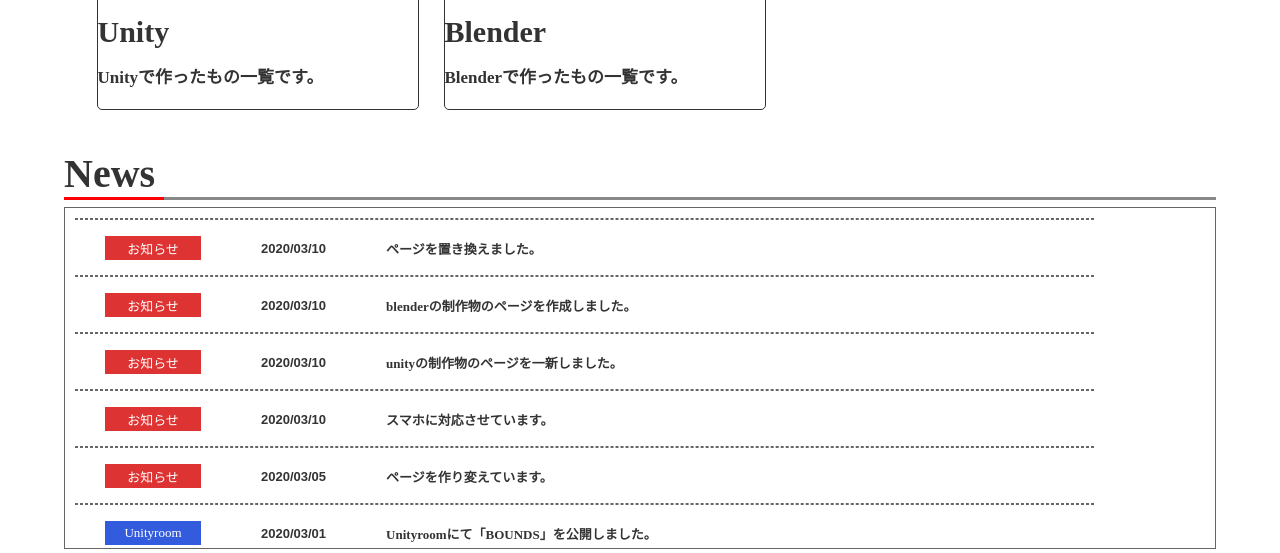
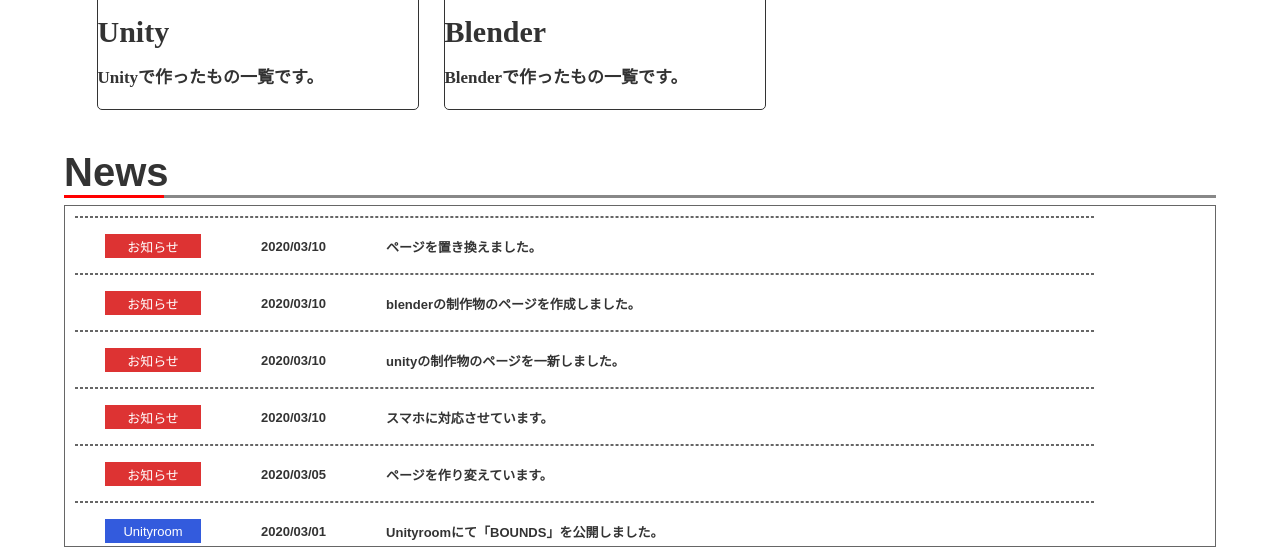
Before and after one commit to mugitea7/mugitea7.github.io, a plain HTML site: page index.html in a window 1280 px wide. Shown: the part 407-960 px from the top of the page. Drawn offline with Linux system fonts and the light colour scheme.

Commit message:
フォントを変更

```diff
--- a/css/blender/blender.scss
+++ b/css/blender/blender.scss
@@ -11,7 +11,7 @@
 * {
     margin: 0;
     padding: 0;
-    font-family: Verdana, Roboto, "Droid Sans", "游ゴシック", YuGothic, "メイリオ", Meiryo, "ヒラギノ角ゴ ProN W3", "Hiragino Kaku Gothic ProN", "ＭＳ Ｐゴシック", sans-serif;
+    font-family: "游ゴシック", YuGothic, "メイリオ", Meiryo, "ヒラギノ角ゴ ProN W3", "Hiragino Kaku Gothic ProN", "ＭＳ Ｐゴシック", sans-serif;
 }
 
 .title{
--- a/css/index/links_css.scss
+++ b/css/index/links_css.scss
@@ -61,7 +61,6 @@
             width: 150;
             height: 75;
             margin: 10;
-            font-family: 'Terminal';
 
             cursor: pointer;
 
--- a/css/unity/unity.scss
+++ b/css/unity/unity.scss
@@ -11,7 +11,7 @@
 * {
     margin: 0;
     padding: 0;
-    font-family: Verdana, Roboto, "Droid Sans", "游ゴシック", YuGothic, "メイリオ", Meiryo, "ヒラギノ角ゴ ProN W3", "Hiragino Kaku Gothic ProN", "ＭＳ Ｐゴシック", sans-serif;
+    font-family: "游ゴシック", YuGothic, "メイリオ", Meiryo, "ヒラギノ角ゴ ProN W3", "Hiragino Kaku Gothic ProN", "ＭＳ Ｐゴシック", sans-serif;
 }
 
 .title{
--- a/index.html
+++ b/index.html
@@ -16,13 +16,12 @@
 		* {
 			margin: 0;
 			padding: 0;
-			font-family: Verdana, Roboto, "Droid Sans", "游ゴシック", YuGothic, "メイリオ", Meiryo, "ヒラギノ角ゴ ProN W3", "Hiragino Kaku Gothic ProN", "ＭＳ Ｐゴシック", sans-serif;
+			font-family: "游ゴシック", YuGothic, "メイリオ", Meiryo, "ヒラギノ角ゴ ProN W3", "Hiragino Kaku Gothic ProN", "ＭＳ Ｐゴシック", sans-serif;
 		}
 
 		@media screen and (min-width: 0px) {
 			.head{
 				font-weight: bolder;
-				font-family: '游ゴシック';
 				font-size: 25px;
 				color: #333333;
 			}
@@ -31,7 +30,6 @@
 		@media screen and (min-width: 600px) {
 			.head{
 				font-weight: bolder;
-				font-family: '游ゴシック';
 				font-size: 40px;
 				color: #333333;
 			}
```
Also changed, not shown: css/blender/blender.css, css/index/links_css.css, css/index/update_css.css, css/unity/unity.css, 4 other files.
